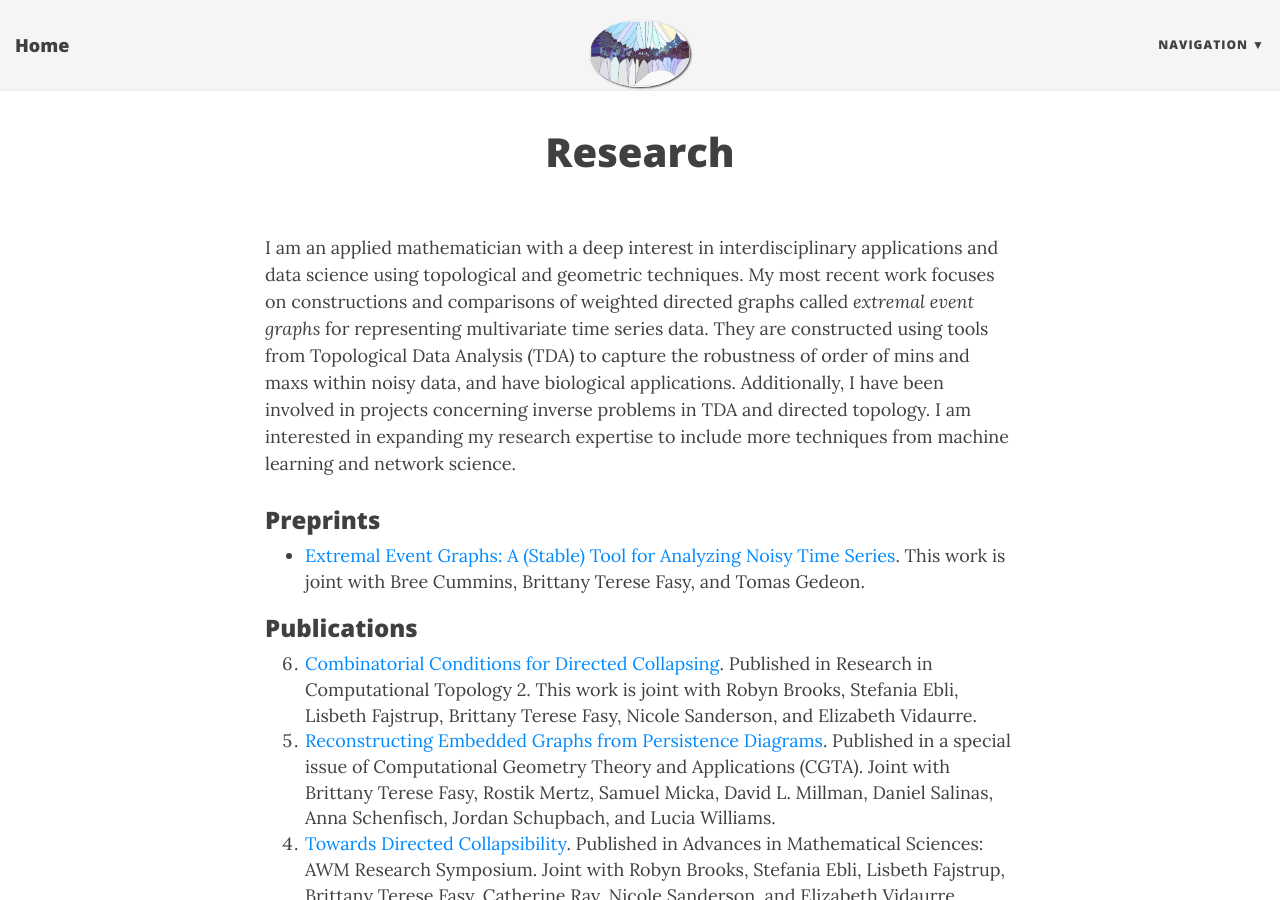
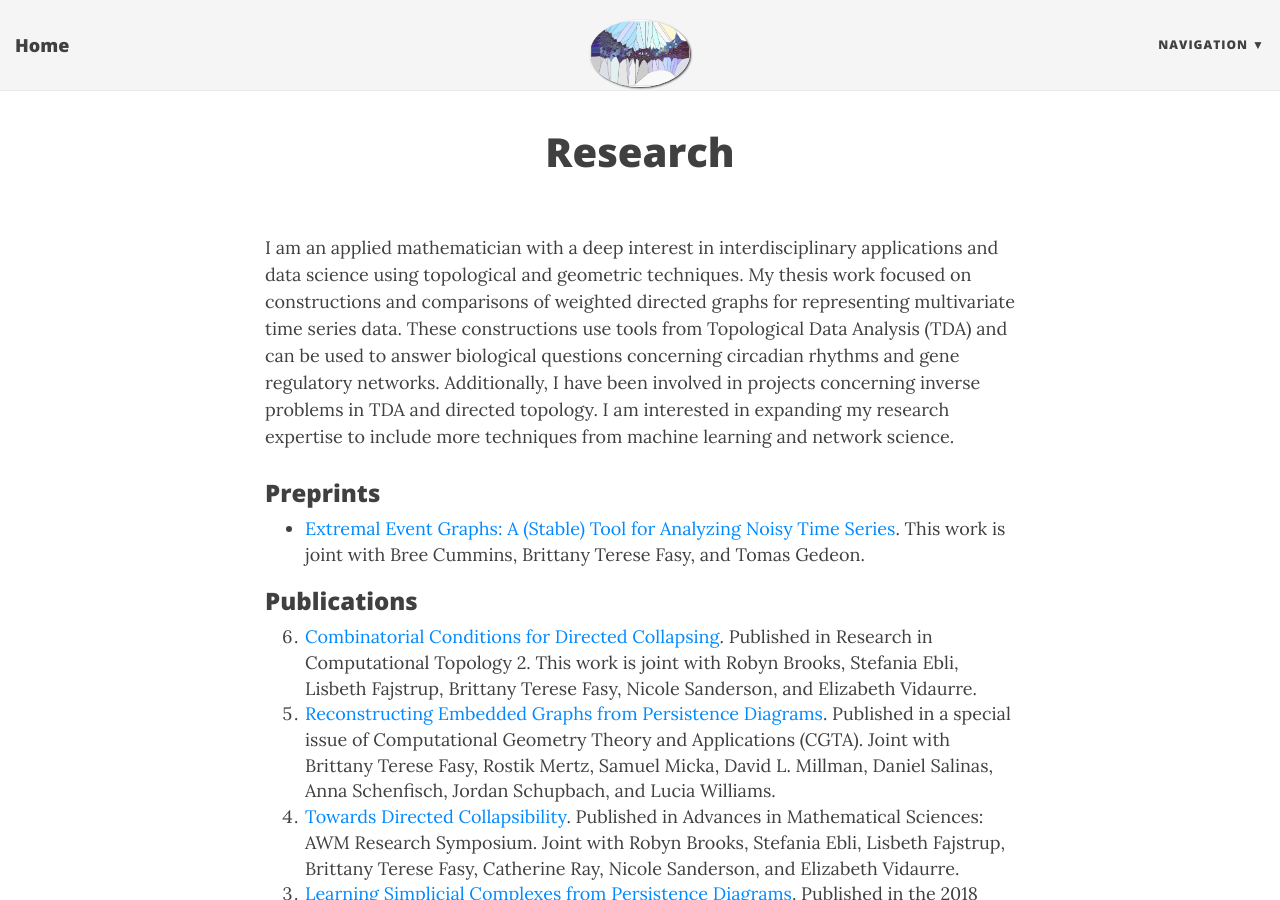
Before and after one commit to robinbelton/robinbelton.github.io, a Jekyll site: the page built from research.html, in a window 1280 px wide and 900 px high. Built offline with Jekyll 4.4.1, drawn with Linux system fonts in a browser that asks for light colours; nearby versions of some CDN libraries.

Commit message:
Updates to research page

```diff
--- a/research.html
+++ b/research.html
@@ -6,7 +6,7 @@
 ---
 
 
-<p>I am an applied mathematician with a deep interest in interdisciplinary applications and data science using topological and geometric techniques. My most recent work focuses on constructions and comparisons of weighted directed graphs called <em>extremal event graphs</em> for representing multivariate time series data. They are constructed using tools from Topological Data Analysis (TDA) to capture the robustness of order of mins and maxs within noisy data, and have biological applications. Additionally, I have been involved in projects concerning inverse problems in TDA and directed topology. I am interested in expanding my research expertise to include more techniques from machine learning and network science.
+<p>I am an applied mathematician with a deep interest in interdisciplinary applications and data science using topological and geometric techniques. My thesis work focused on constructions and comparisons of weighted directed graphs for representing multivariate time series data. These constructions use tools from Topological Data Analysis (TDA) and can be used to answer biological questions concerning circadian rhythms and gene regulatory networks. Additionally, I have been involved in projects concerning inverse problems in TDA and directed topology. I am interested in expanding my research expertise to include more techniques from machine learning and network science.
 
 <h3>Preprints</h3>
 <ul>
```
